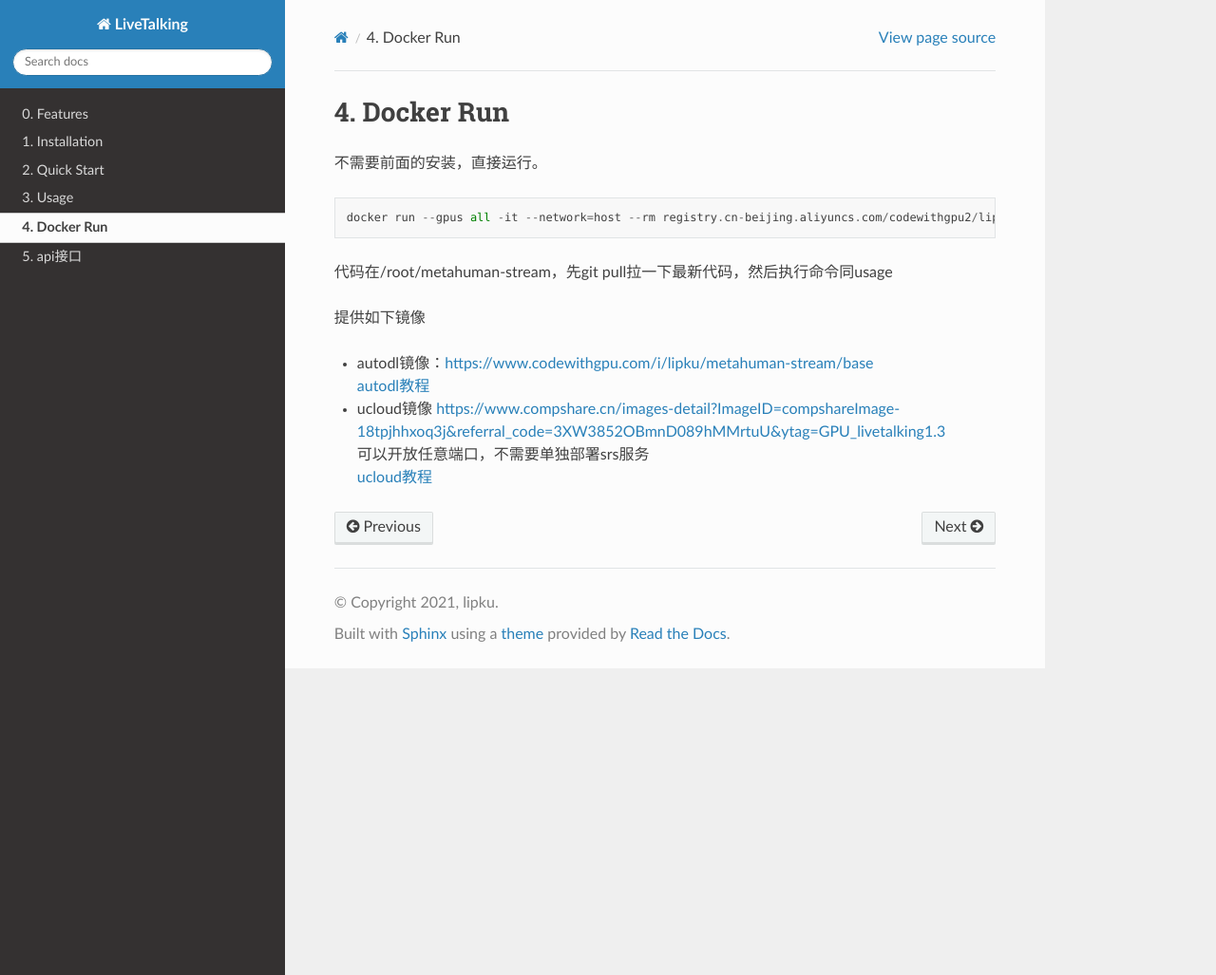
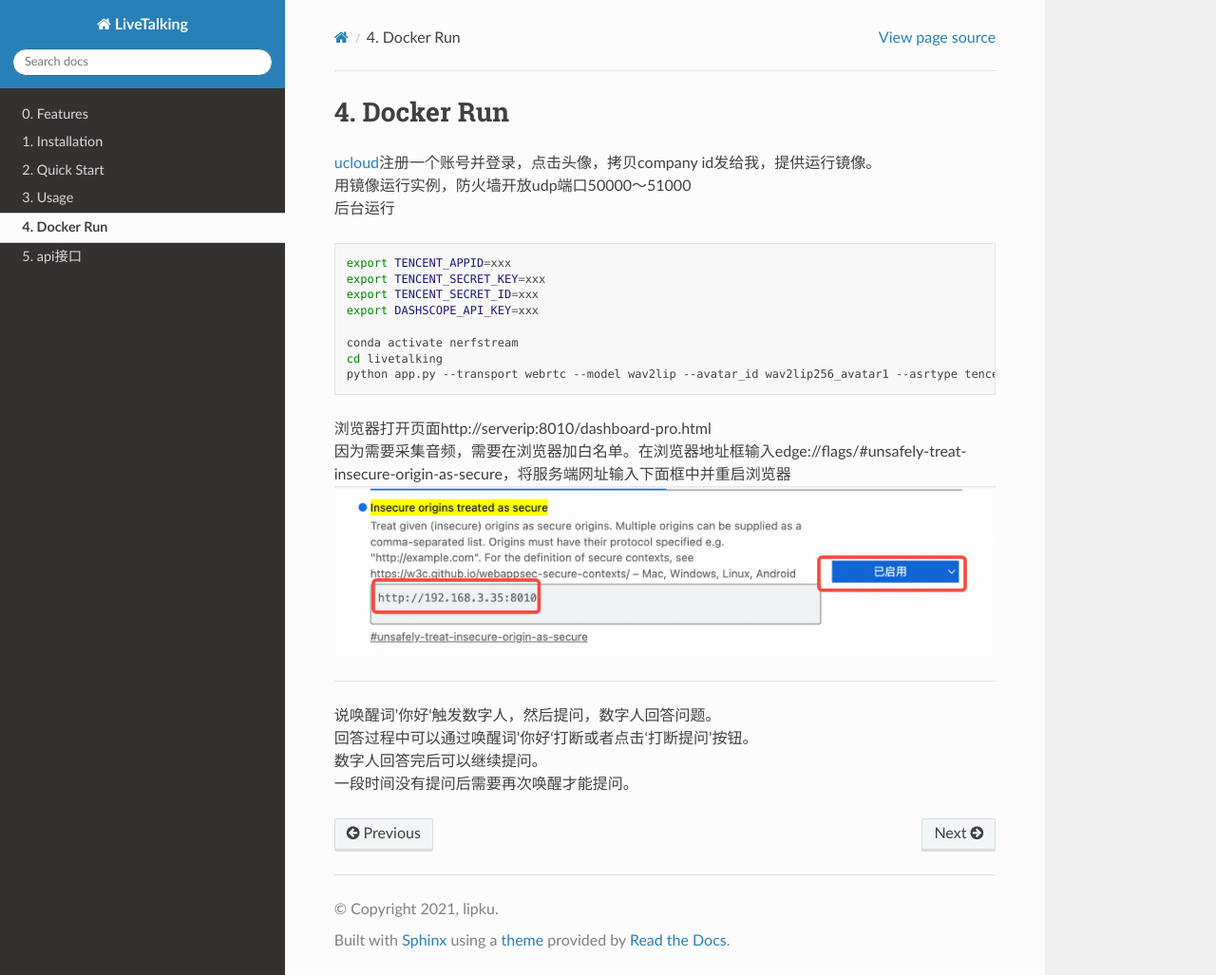
Before and after one commit to lipku/livetalking-doc, a Sphinx documentation site: the page built from docs/source/docker.md, in a window 1280 px wide and 1027 px high. Shown: the whole window at 95% size. Built offline with Sphinx 7.4.7 and the Read the Docs theme 3.1.0, drawn with Linux system fonts in a browser that asks for light colours.

Commit message:
add docker

````diff
--- a/docs/source/docker.md
+++ b/docs/source/docker.md
@@ -1,13 +1,24 @@
 ## 4. Docker Run
-不需要前面的安装，直接运行。
+[ucloud](https://passport.compshare.cn/register?referral_code=3XW3852OBmnD089hMMrtuU)注册一个账号并登录，点击头像，拷贝company id发给我，提供运行镜像。
+用镜像运行实例，防火墙开放udp端口50000～51000
+后台运行
+```shell
+export TENCENT_APPID=xxx
+export TENCENT_SECRET_KEY=xxx
+export TENCENT_SECRET_ID=xxx
+export DASHSCOPE_API_KEY=xxx
+
+conda activate nerfstream
+cd livetalking
+python app.py --transport webrtc --model wav2lip --avatar_id wav2lip256_avatar1 --asrtype tencent --customvideo_config data/custom_config.json
 ```
-docker run --gpus all -it --network=host --rm registry.cn-beijing.aliyuncs.com/codewithgpu2/lipku-metahuman-stream:vjo1Y6NJ3N
-```
-代码在/root/metahuman-stream，先git pull拉一下最新代码，然后执行命令同usage
 
-提供如下镜像
-- autodl镜像：<https://www.codewithgpu.com/i/lipku/metahuman-stream/base>
-[autodl教程](autodl/README.md)
-- ucloud镜像 <https://www.compshare.cn/images-detail?ImageID=compshareImage-18tpjhhxoq3j&referral_code=3XW3852OBmnD089hMMrtuU&ytag=GPU_livetalking1.3>
-可以开放任意端口，不需要单独部署srs服务
-[ucloud教程](ucloud/ucloud.md)
+浏览器打开页面http://serverip:8010/dashboard-pro.html
+因为需要采集音频，需要在浏览器加白名单。在浏览器地址框输入edge://flags/#unsafely-treat-insecure-origin-as-secure，将服务端网址输入下面框中并重启浏览器
+![img.png](./assets/audio-input-browser.jpg)
+
+---
+说唤醒词’你好‘触发数字人，然后提问，数字人回答问题。
+回答过程中可以通过唤醒词’你好‘打断或者点击‘打断提问’按钮。
+数字人回答完后可以继续提问。
+一段时间没有提问后需要再次唤醒才能提问。
````
